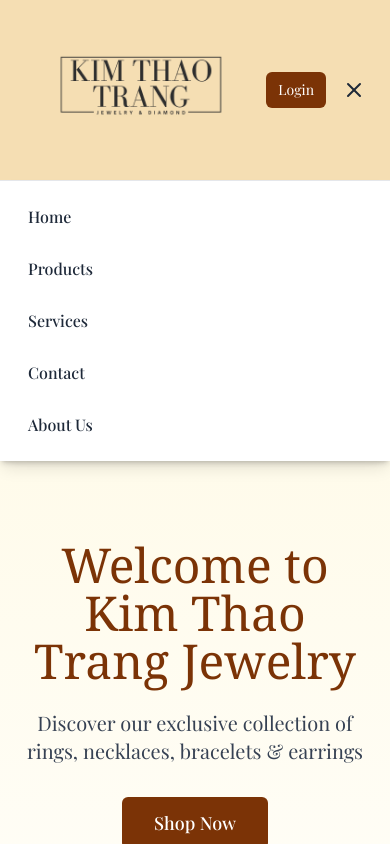
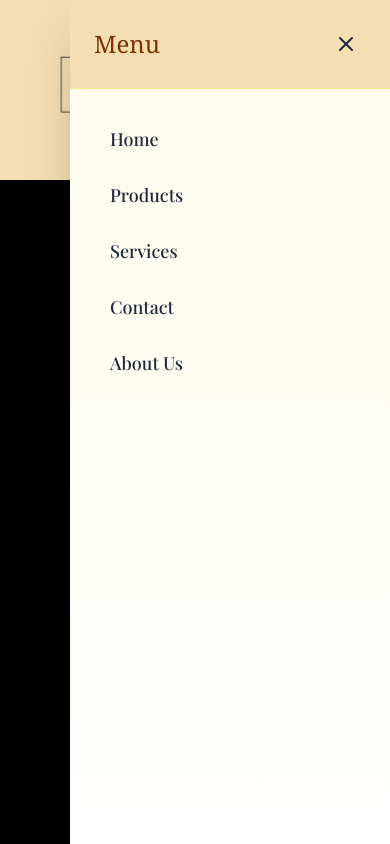
Before and after one commit to tonyt243/Jewelry-Store-FullStack, a Next.js app: page / in a window 390 px wide. Both pictures are taken after a click on the button 354 px from the left and 90 px from the top of the page. Shown: the top 844 px of the page. Built offline with nearby package versions, Linux system fonts and the light colour scheme; no server answers.

Commit message:
feat: change mobile menu bar animation

```diff
--- a/src/components/Navbar.tsx
+++ b/src/components/Navbar.tsx
@@ -33,11 +33,24 @@ export default function Navbar() {
     return () => clearInterval(timer);
   }, []);
 
+  // Prevent body scroll when mobile menu is open
+  useEffect(() => {
+    if (mobileMenuOpen) {
+      document.body.style.overflow = 'hidden';
+    } else {
+      document.body.style.overflow = 'unset';
+    }
+    return () => {
+      document.body.style.overflow = 'unset';
+    };
+  }, [mobileMenuOpen]);
+
   return (
+    <>
       <nav className="bg-[#f5deb3] shadow-md sticky top-0 z-50 relative">
         <div className="max-w-7xl mx-auto px-4">
           <div className="flex items-center justify-between h-45">
-          {/* Left: Logo */}
+            {/*Logo*/}
             <div className="flex-1">
               <Link href="/" className="inline-block">
                 <img
@@ -143,7 +156,8 @@ export default function Navbar() {
               )}
               <button
                 onClick={() => setMobileMenuOpen(!mobileMenuOpen)}
-              className="text-gray-800 hover:text-amber-900 transition p-2"
+                className="text-gray-800 hover:text-amber-900 transition p-2 relative z-50"
+                aria-label="Toggle menu"
               >
                 {mobileMenuOpen ? (
                   <X className="w-6 h-6" />
@@ -155,56 +169,85 @@ export default function Navbar() {
           </div>
         </div>
 
-      {/* Clock */}
+        {/*Clock*/}
         <div className="absolute top-2 right-4 text-gray-800 font-semibold text-sm font-mono bg-amber-100 px-3 py-1 rounded-md shadow-sm hidden md:block">
           {currentTime}
         </div>
+      </nav>
 
-      {/* Mobile Menu Dropdown */}
-      {mobileMenuOpen && (
-        <div className="md:hidden bg-white border-t border-gray-200 shadow-lg">
-          <div className="px-4 py-4 space-y-3">
+      {/* Mobile Menu Overlay */}
+      <div
+        className={`fixed inset-0 bg-black bg-opacity-50 z-40 md:hidden transition-opacity duration-300 ${
+          mobileMenuOpen ? 'opacity-100' : 'opacity-0 pointer-events-none'
+        }`}
+        onClick={() => setMobileMenuOpen(false)}
+      />
+
+      {/* Mobile Menu Sidebar */}
+      <div
+        className={`fixed top-0 right-0 h-full w-80 bg-gradient-to-b from-amber-50 to-white shadow-2xl z-50 md:hidden transform transition-transform duration-300 ease-in-out ${
+          mobileMenuOpen ? 'translate-x-0' : 'translate-x-full'
+        }`}
+      >
+        {/* Menu Header */}
+        <div className="bg-[#f5deb3] px-6 py-6 border-b border-amber-200">
+          <div className="flex items-center justify-between">
+            <h2 className="text-2xl font-serif text-amber-900">Menu</h2>
+            <button
+              onClick={() => setMobileMenuOpen(false)}
+              className="text-gray-800 hover:text-amber-900 transition p-2"
+              aria-label="Close menu"
+            >
+              <X className="w-6 h-6" />
+            </button>
+          </div>
+        </div>
+
+        {/* Menu Content */}
+        <div className="px-6 py-6 space-y-1 overflow-y-auto h-full pb-32">
           <Link
             href="/"
             onClick={() => setMobileMenuOpen(false)}
-              className="block text-gray-800 hover:text-amber-900 hover:bg-amber-50 px-3 py-2 rounded-md transition font-medium"
+            className="block text-gray-800 hover:text-amber-900 hover:bg-amber-100 px-4 py-3 rounded-lg transition font-medium text-lg transform hover:translate-x-1 duration-200"
           >
              Home
           </Link>
           <Link
             href="/products"
             onClick={() => setMobileMenuOpen(false)}
-              className="block text-gray-800 hover:text-amber-900 hover:bg-amber-50 px-3 py-2 rounded-md transition font-medium"
+            className="block text-gray-800 hover:text-amber-900 hover:bg-amber-100 px-4 py-3 rounded-lg transition font-medium text-lg transform hover:translate-x-1 duration-200"
           >
              Products
           </Link>
           <Link
             href="/services"
             onClick={() => setMobileMenuOpen(false)}
-              className="block text-gray-800 hover:text-amber-900 hover:bg-amber-50 px-3 py-2 rounded-md transition font-medium"
+            className="block text-gray-800 hover:text-amber-900 hover:bg-amber-100 px-4 py-3 rounded-lg transition font-medium text-lg transform hover:translate-x-1 duration-200"
           >
              Services
           </Link>
           <Link
             href="/contact"
             onClick={() => setMobileMenuOpen(false)}
-              className="block text-gray-800 hover:text-amber-900 hover:bg-amber-50 px-3 py-2 rounded-md transition font-medium"
+            className="block text-gray-800 hover:text-amber-900 hover:bg-amber-100 px-4 py-3 rounded-lg transition font-medium text-lg transform hover:translate-x-1 duration-200"
           >
              Contact
           </Link>
           <Link
             href="/about"
             onClick={() => setMobileMenuOpen(false)}
-              className="block text-gray-800 hover:text-amber-900 hover:bg-amber-50 px-3 py-2 rounded-md transition font-medium"
+            className="block text-gray-800 hover:text-amber-900 hover:bg-amber-100 px-4 py-3 rounded-lg transition font-medium text-lg transform hover:translate-x-1 duration-200"
           >
              About Us
           </Link>
+
           {user && (
             <>
+              <div className="border-t border-amber-200 my-4 pt-4">
                 <Link
                   href="/favorites"
                   onClick={() => setMobileMenuOpen(false)}
-                  className="block text-gray-800 hover:text-amber-900 hover:bg-amber-50 px-3 py-2 rounded-md transition font-medium"
+                  className="block text-gray-800 hover:text-amber-900 hover:bg-amber-100 px-4 py-3 rounded-lg transition font-medium text-lg transform hover:translate-x-1 duration-200"
                 >
                    Favorites
                 </Link>
@@ -212,21 +255,27 @@ export default function Navbar() {
                   <Link
                     href="/admin"
                     onClick={() => setMobileMenuOpen(false)}
-                    className="block text-gray-800 hover:text-amber-900 hover:bg-amber-50 px-3 py-2 rounded-md transition font-medium"
+                    className="block text-gray-800 hover:text-amber-900 hover:bg-amber-100 px-4 py-3 rounded-lg transition font-medium text-lg transform hover:translate-x-1 duration-200"
                   >
                      Admin
                   </Link>
                 )}
-                <div className="border-t border-gray-200 pt-3 mt-3">
-                  <p className="text-gray-600 px-3 py-2 text-sm">
-                    Welcome, {user.user_metadata?.name || 'User'}!
+              </div>
+
+              {/* User Info Section */}
+              <div className="bg-amber-100 rounded-lg p-4 mt-4">
+                <p className="text-gray-700 text-sm mb-3">
+                  Signed in as
+                </p>
+                <p className="text-amber-900 font-semibold mb-4">
+                  {user.user_metadata?.name || 'User'}
                 </p>
                 <button
                   onClick={() => {
                     signOut();
                     setMobileMenuOpen(false);
                   }}
-                    className="w-full bg-red-600 text-white px-3 py-2 rounded-md hover:bg-red-700 transition font-medium mt-2"
+                  className="w-full bg-red-600 text-white px-4 py-3 rounded-lg hover:bg-red-700 transition font-medium transform hover:scale-105 active:scale-95"
                 >
                   Logout
                 </button>
@@ -235,7 +284,6 @@ export default function Navbar() {
           )}
         </div>
       </div>
-      )}
-    </nav>
+    </>
   );
 }
```
Lines whose indentation alone changed are shown as unchanged.
